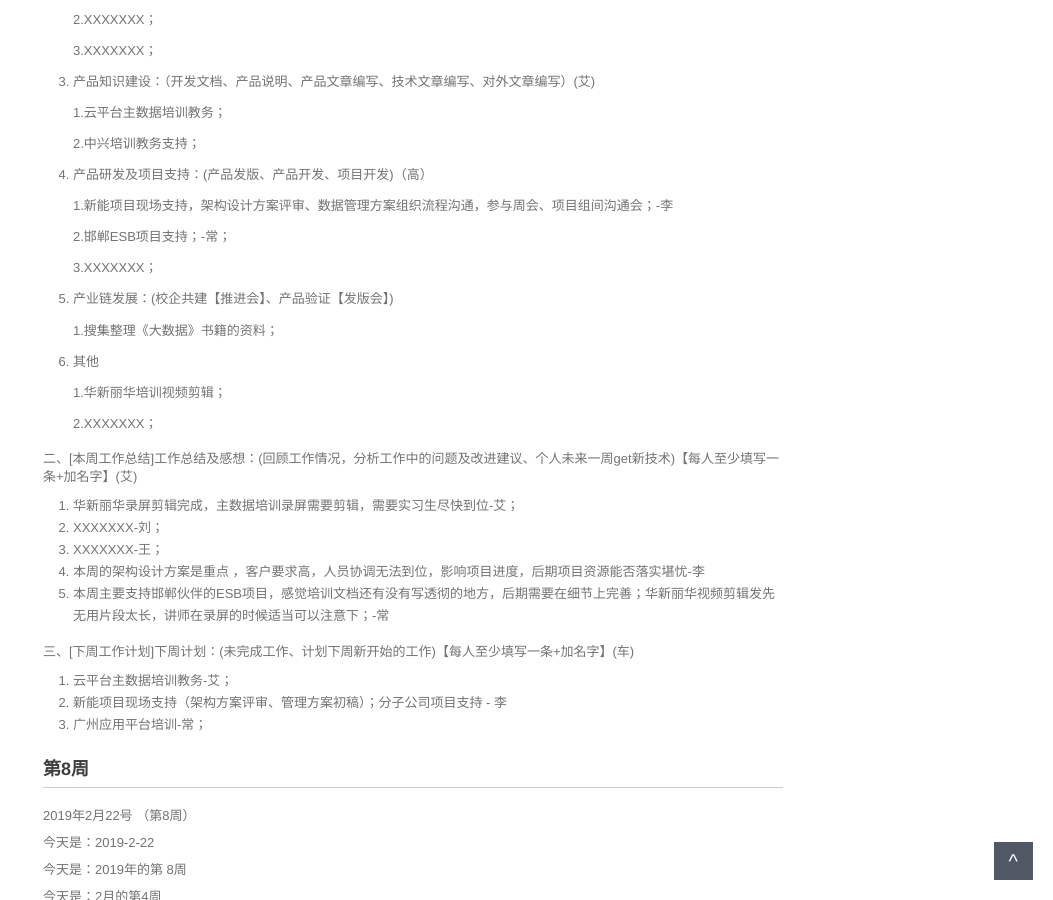
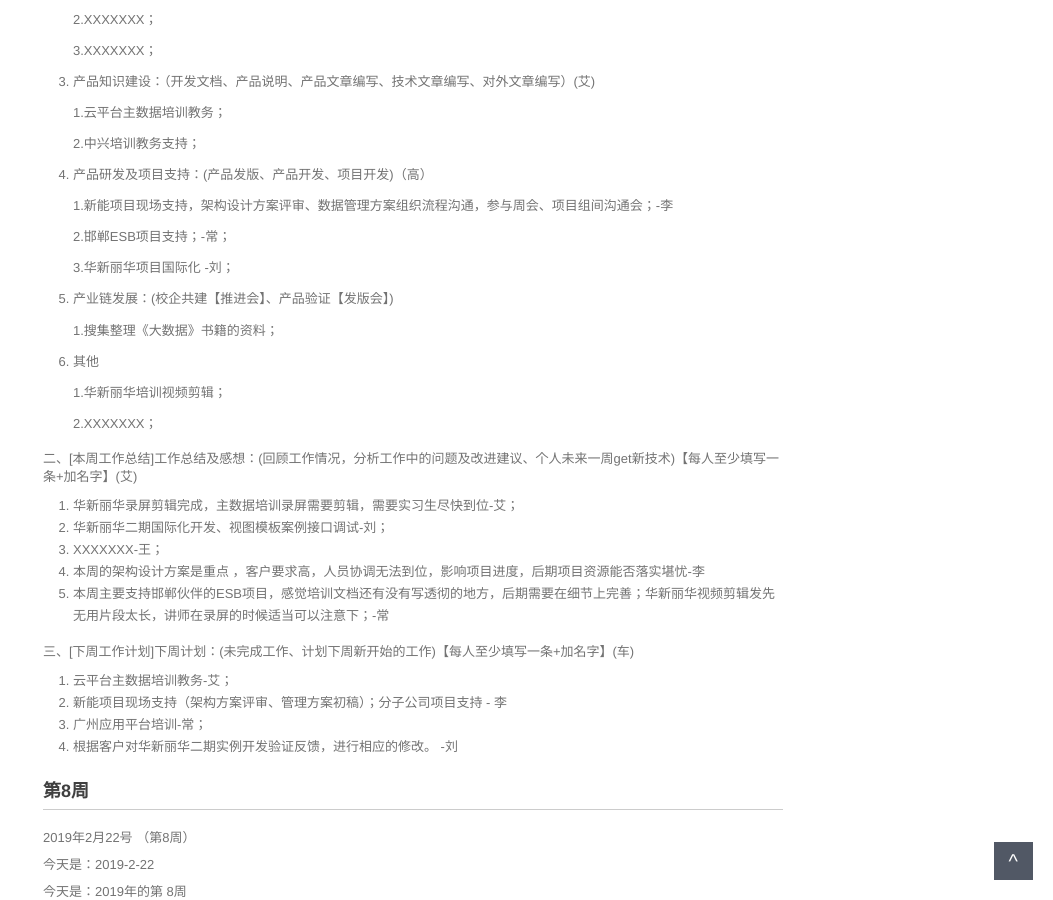
Before and after one commit to walllFlower/blog, a Jekyll site: the page built from _posts/2018-07-17-day_report_cxz.md, in a window 1280 px wide and 900 px high, scrolled down 714 px. Shown: the whole window, without its empty margins (227-1280 px from the left). Built offline with Jekyll 4.4.1, drawn with Linux system fonts in a browser that asks for light colours; comment, search, counter and statistics services are not loaded.

Commit message:
Update 2018-07-17-day_report_cxz.md
刘志鹏

```diff
--- a/_posts/2018-07-17-day_report_cxz.md
+++ b/_posts/2018-07-17-day_report_cxz.md
@@ -52,7 +52,7 @@ categories: 技术运营工作周报
 
     2.邯郸ESB项目支持；-常；
 
-    3.XXXXXXX；
+    3.华新丽华项目国际化 -刘；
 
 5. 产业链发展：(校企共建【推进会】、产品验证【发版会】)
 
@@ -68,7 +68,7 @@ categories: 技术运营工作周报
 二、[本周工作总结]工作总结及感想：(回顾工作情况，分析工作中的问题及改进建议、个人未来一周get新技术)【每人至少填写一条+加名字】(艾)
 
 1. 华新丽华录屏剪辑完成，主数据培训录屏需要剪辑，需要实习生尽快到位-艾；
-2. XXXXXXX-刘；
+2. 华新丽华二期国际化开发、视图模板案例接口调试-刘；
 3. XXXXXXX-王；
 4. 本周的架构设计方案是重点 ，客户要求高，人员协调无法到位，影响项目进度，后期项目资源能否落实堪忧-李
 5. 本周主要支持邯郸伙伴的ESB项目，感觉培训文档还有没有写透彻的地方，后期需要在细节上完善；华新丽华视频剪辑发先无用片段太长，讲师在录屏的时候适当可以注意下；-常
@@ -78,6 +78,7 @@ categories: 技术运营工作周报
 1. 云平台主数据培训教务-艾；
 2. 新能项目现场支持（架构方案评审、管理方案初稿）；分子公司项目支持 - 李
 3. 广州应用平台培训-常；
+4. 根据客户对华新丽华二期实例开发验证反馈，进行相应的修改。 -刘
 
 
 ###  第8周
```
